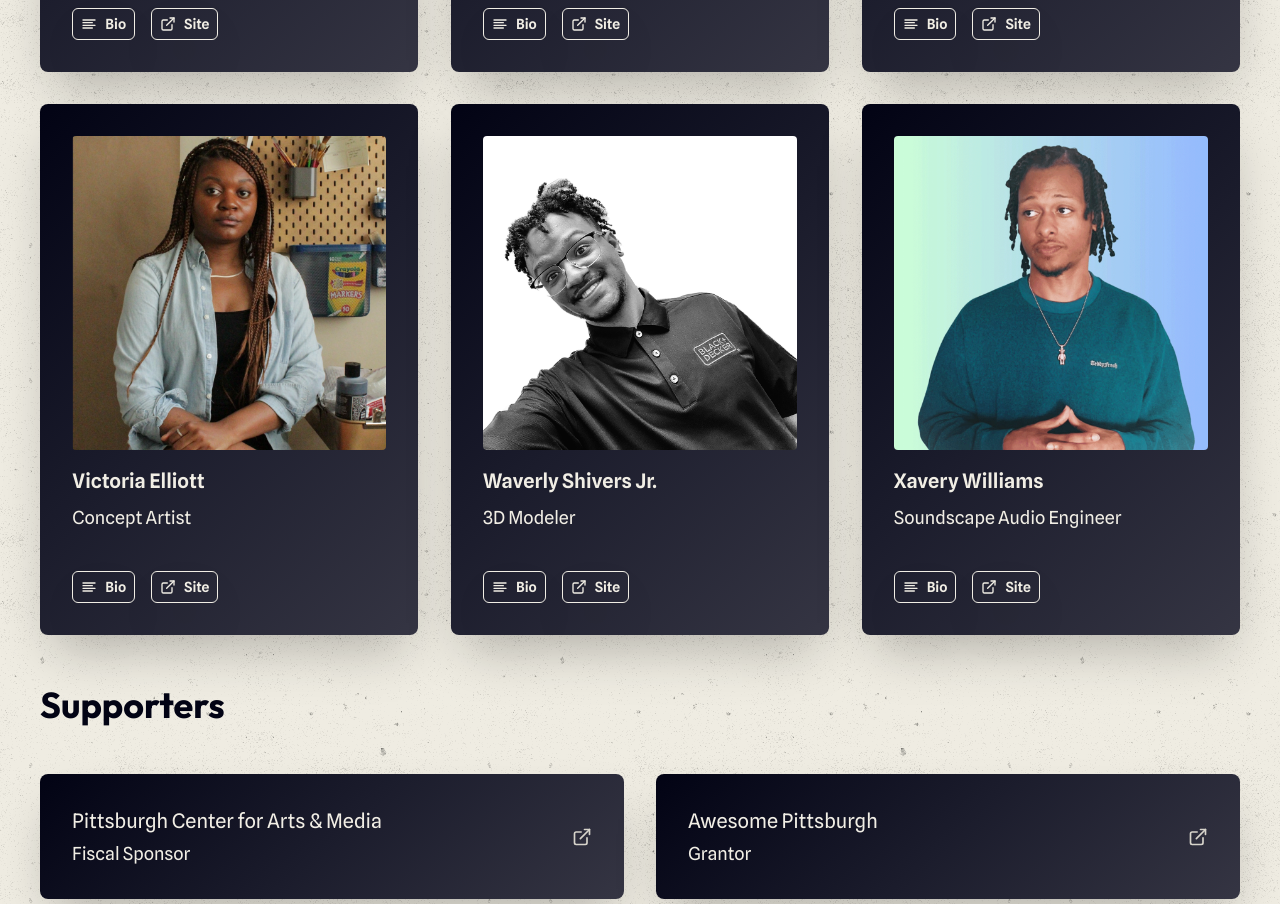
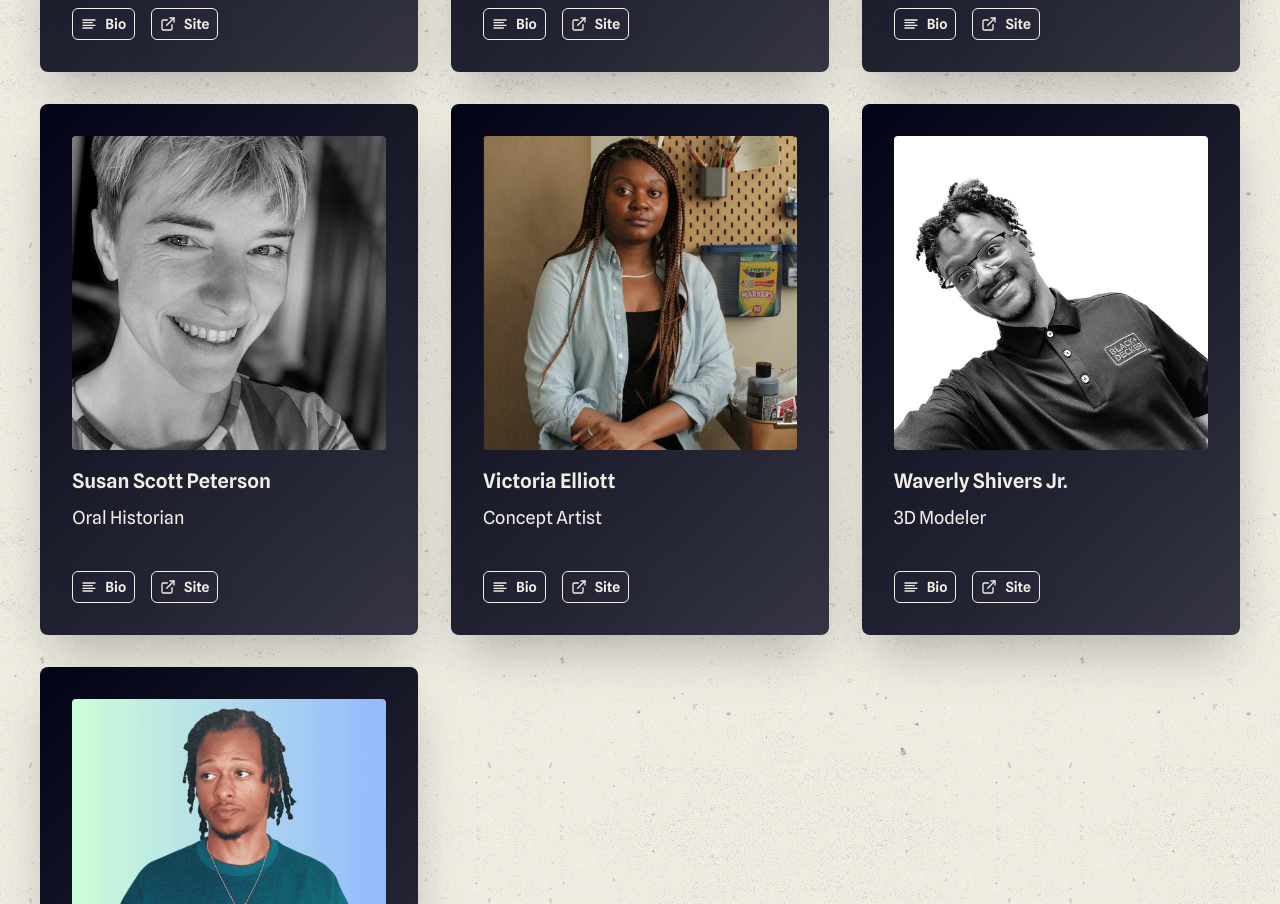
Before and after one commit to lookingglasspgh/lg-site-v1, a Next.js app: page /contributors in a window 1280 px wide. Shown: the part 2420-3324 px from the top of the page. Built offline with nearby package versions, Linux system fonts and the light colour scheme.

Commit message:
feat: susan addition

```diff
--- a/src/content/contributors.js
+++ b/src/content/contributors.js
@@ -246,6 +246,26 @@ const contributors = {
       ),
     },
     {
+      name: 'Susan Scott Peterson',
+      role: 'Oral Historian',
+      headshotPath: '/collaborators/susan.webp',
+      website: 'https://susanscottpeterson.com/',
+      bio: (
+        <span>
+          Susan Scott Peterson is an audio producer, oral historian, writer and journalist in
+          Pittsburgh. She grew up in northeast Ohio; grew up more in Austin, Texas; has roots
+          in Indiana and Mississippi; extended families in Canada, Spain and Guinea. She
+          brings all these identities to every interview and believes an interview is itself
+          a creative act.
+          <br />
+          As an editor and producer at Pittsburgh’s NPR station, she gravitates toward intimate
+          and immersive stories that celebrate place and let people sound like themselves. Her
+          work has aired nationally with WNYC’s Science Friday, Vox’s Longform Podcast and
+          NPR’s Outside/In.
+        </span>
+      ),
+    },
+    {
       name: 'Victoria Elliott',
       role: 'Concept Artist',
       headshotPath: '/collaborators/victoria.webp',
```
Also changed, not shown: public/collaborators/susan.webp (added).
